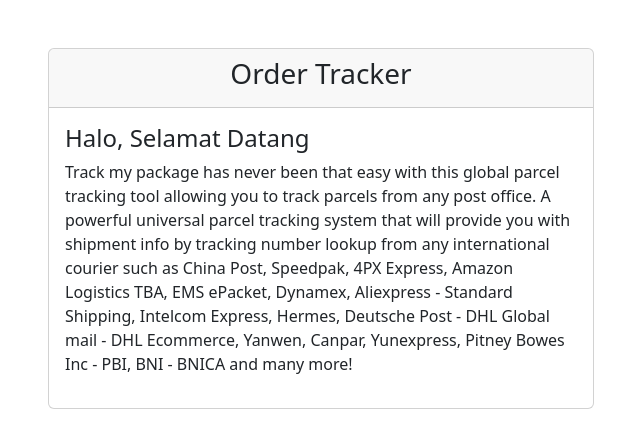
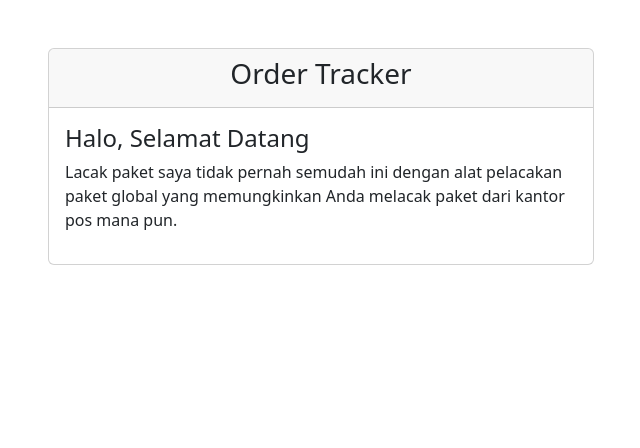
Before and after one commit to adha21/uts_adhamastalul, a PHP site: page /index.php in a window 1280 px wide. Shown: the part 56-504 px from the top of the page, without its empty margins (319-959 px from the left). Run offline with PHP 8.4, Linux system fonts and the light colour scheme.

Commit message:
mengubah isi paragraf

```diff
--- a/index.php
+++ b/index.php
@@ -20,7 +20,7 @@
             </div>
             <div class="card-body">
                 <h4>Halo, Selamat Datang </h4>
-                <p>Track my package has never been that easy with this global parcel tracking tool allowing you to track parcels from any post office. A powerful universal parcel tracking system that will provide you with  shipment info by tracking number lookup from any international courier such as China Post, Speedpak, 4PX Express, Amazon Logistics TBA, EMS ePacket, Dynamex, Aliexpress - Standard Shipping, Intelcom Express, Hermes, Deutsche Post - DHL Global mail - DHL Ecommerce, Yanwen, Canpar, Yunexpress, Pitney Bowes Inc - PBI, BNI - BNICA and many more!</p>
+                <p>Lacak paket saya tidak pernah semudah ini dengan alat pelacakan paket global yang memungkinkan Anda melacak paket dari kantor pos mana pun.</p>
             </div>
         </div>
         </div>
```
